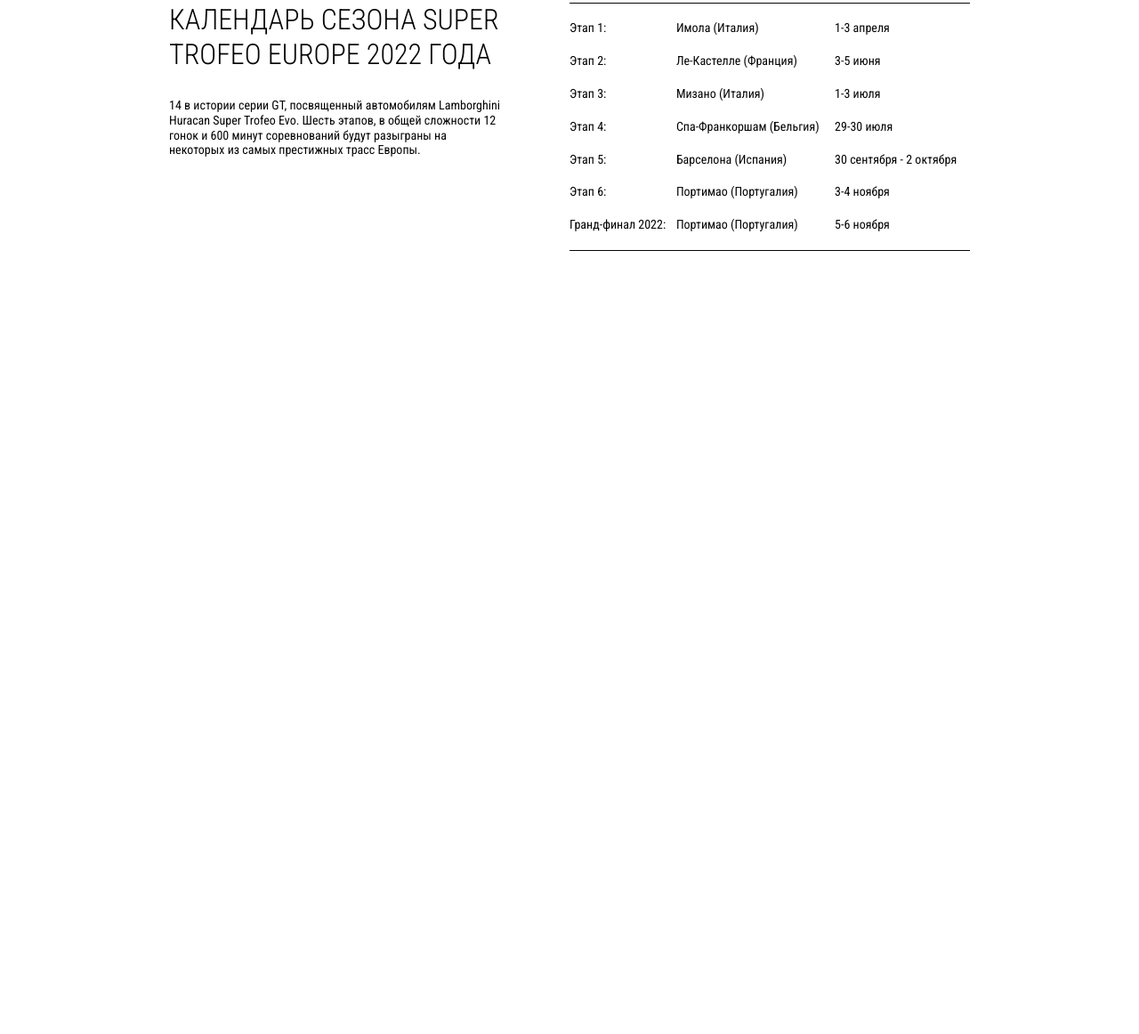
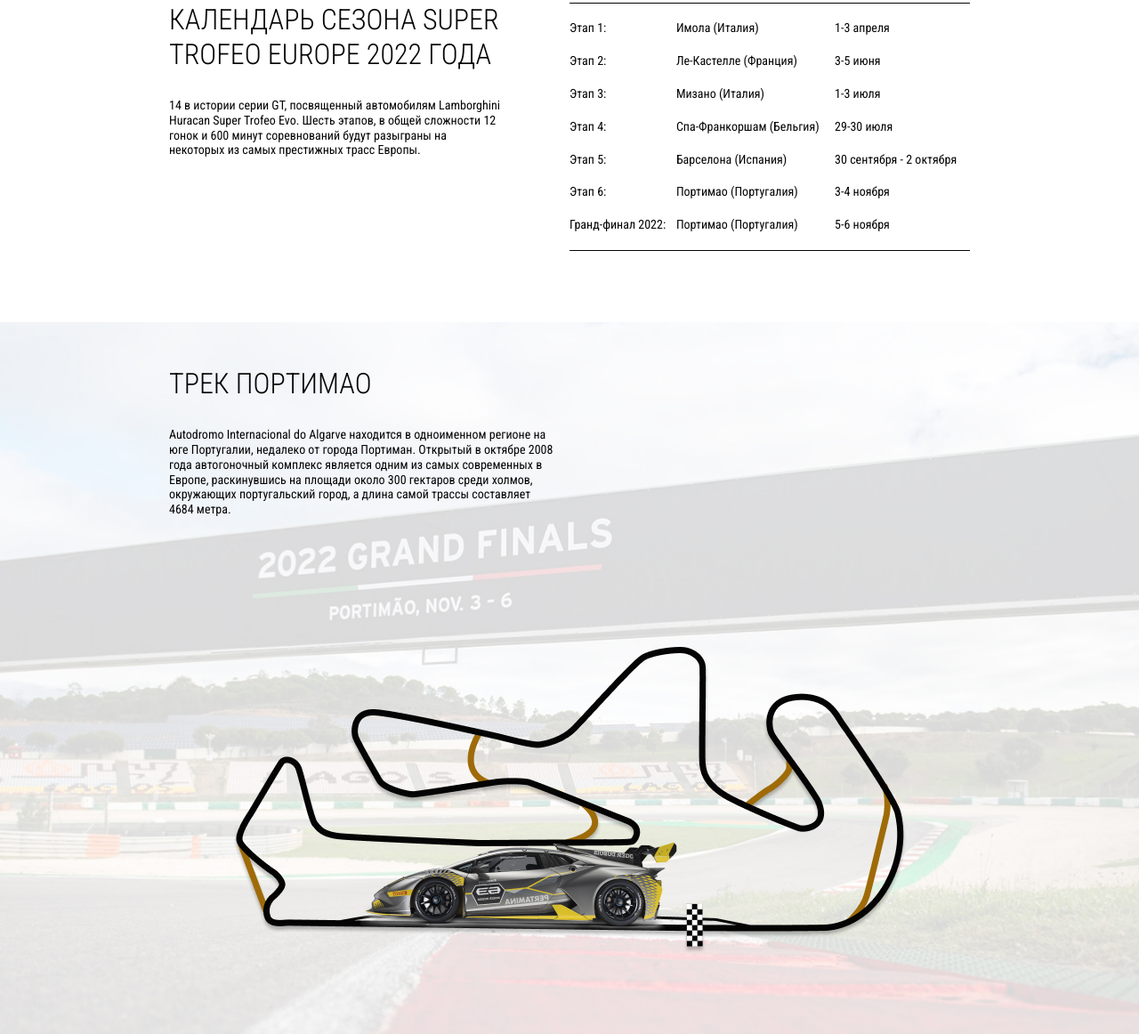
Before and after one commit to PerpetuumG/lamborghini_race, a plain HTML site: page index.html in a window 1280 px wide. Shown: the part 2059-3221 px from the top of the page at 89% size. Before the commit the page ends 2421 px from the top, so only its background shows below. Drawn offline with Linux system fonts and the light colour scheme.

Commit message:
add section Track

```diff
--- a/css/style.css
+++ b/css/style.css
@@ -200,3 +200,32 @@ a {
 .info__table td {
   padding-bottom: 20px;
 }
+
+/* Track */
+.track {
+  background-image: url('../images/track-bg.jpg');
+  background-position: center;
+  background-repeat: no-repeat;
+  background-size: cover;
+}
+
+.track__inner {
+  display: flex;
+  flex-direction: column;
+  min-height: 100vh;
+}
+
+.track__title {
+  padding: 50px 0 30px;
+  font-size: 32px;
+  font-weight: 300;
+  text-transform: uppercase;
+}
+
+.track__text {
+  max-width: 435px;
+}
+
+.track__img {
+  margin: auto auto 90px auto;
+}
--- a/index.html
+++ b/index.html
@@ -155,6 +155,22 @@
           </div>
         </div>
       </section>
+
+      <section class="track">
+        <div class="container">
+          <div class="track__inner">
+            <h3 class="track__title">трек портимао</h3>
+            <p class="track__text">
+              Autodromo Internacional do Algarve находится в одноименном регионе на юге Португалии,
+              недалеко от города Портиман. Открытый в октябре 2008 года автогоночный комплекс
+              является одним из самых современных в Европе, раскинувшись на площади около 300
+              гектаров среди холмов, окружающих португальский город, а длина самой трассы составляет
+              4684 метра.
+            </p>
+            <img src="images/track.png" alt="track" class="track__img" />
+          </div>
+        </div>
+      </section>
     </main>
 
     <script src="js/main.js"></script>
```
Also changed, not shown: images/track-bg.jpg (added), images/track.png (added).
